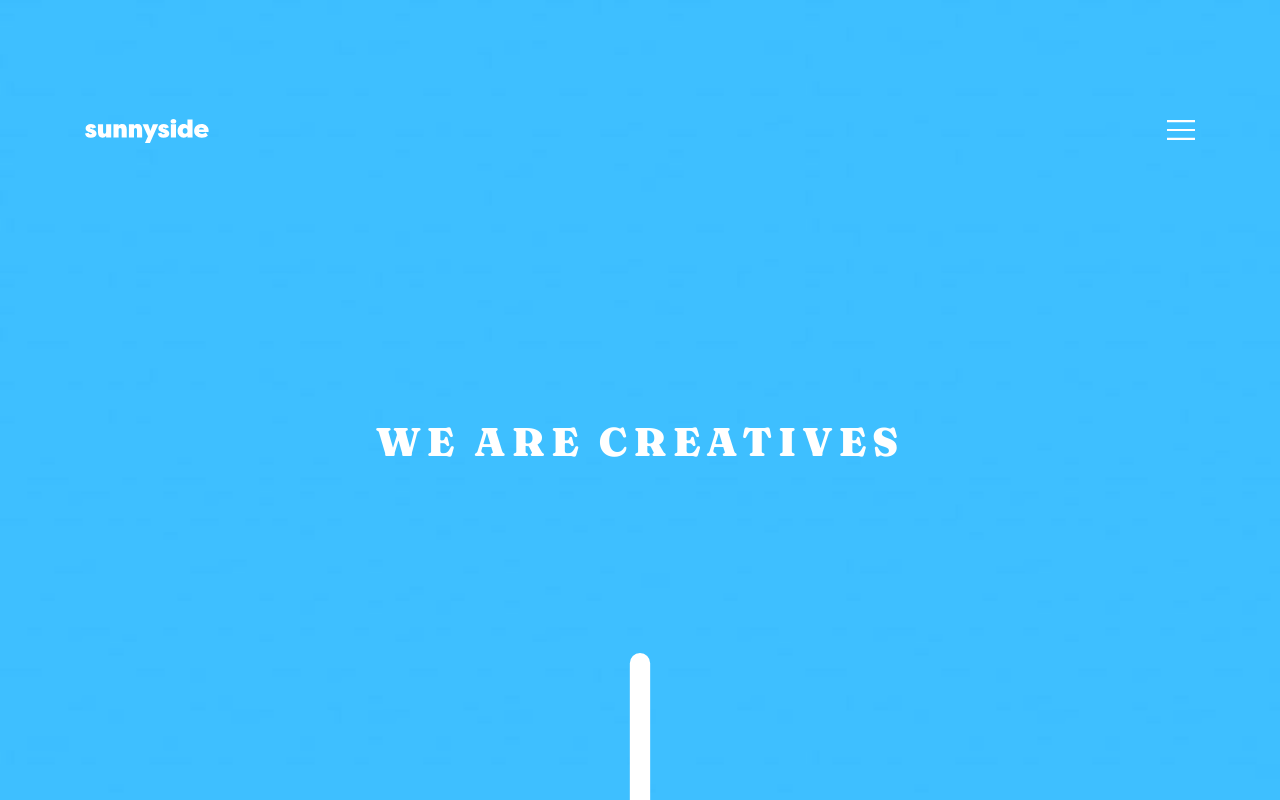
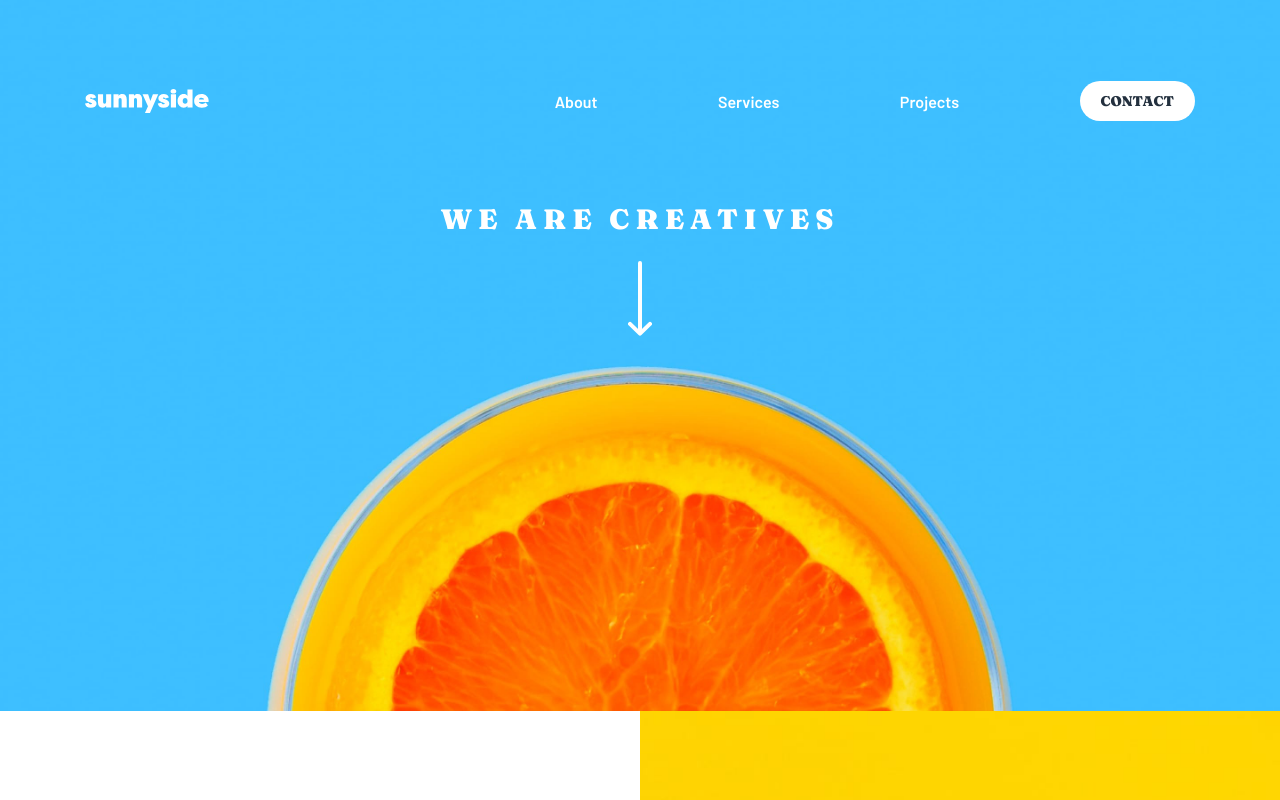
Before and after one commit to ashleylhayes/sunnyside-agency, a React (Create React App) app: page / in a window 1280 px wide. Shown: the top 800 px of the page. Built offline with nearby package versions, Linux system fonts and the light colour scheme.

Commit message:
styled for tablet breakpoint

```diff
--- a/src/components/Header/Header.jsx
+++ b/src/components/Header/Header.jsx
@@ -17,6 +17,12 @@ function Header() {
             <div className='header'>
                 <nav className='header__menu-container'>
                     <img className='header__menu-logo' src={logo} alt='logo that reads sunnyside in white' />
+                    <ul className='header__menu-list'>
+                        <li className='header__menu-list-item'>About</li>
+                        <li className='header__menu-list-item'>Services</li>
+                        <li className='header__menu-list-item'>Projects</li>
+                        <li className='header__menu-list-item--contact'>CONTACT</li>
+                    </ul>
                     <button className='header__menu-button' onClick={handleToggle}>
                         <img className='header__menu' src={menuIcon} alt='white menu option with three horizontal lines' />
                     </button>
--- a/src/components/Header/header.scss
+++ b/src/components/Header/header.scss
@@ -6,24 +6,76 @@
     width: 100vw;
     height: 143.467vw;
 
+    @include tablet {
+        background: url('../../assets/images/desktop/image-header.jpg') no-repeat;
+        background-size: cover;
+        width: 100vw;
+        height: 55.556vw;
+    }
+
     &__menu-container {
         display: flex;
         justify-content: space-between;
+        align-items: center;
         padding: 9.333vw 6.667vw;
+
+        @include tablet {
+            padding: 6.333vw 6.667vw;
+        }
     }
 
     &__menu {
         height: 20px;
         width: 28px;
 
+        @include tablet {
+            display: none;
+        }
+
         &-logo {
             height: 24px;
             width: 124px;
         }
 
+        &-list {
+            display: none;
+
+            @include tablet {
+                display: flex;
+                width: 50vw;
+                justify-content: space-between;
+                align-items: center;
+                list-style-type: none;
+            }
+
+            &-item {
+                font-family: 'Barlow';
+                color: $neutral-white;
+                font-size: 16px;
+
+                &--contact{
+                    font-family: 'Fraunces';
+                    font-weight: 800;
+                    font-size: 14px;
+                    color: $neutral-dark;
+                    background-color: $neutral-white;
+                    display: flex;
+                    align-items: center;
+                    justify-content: center;
+                    border-radius: 30px;
+                    height: 40px;
+                    width: 115px;
+                }
+            }
+        }
+
         &-button {
             background-color: transparent;
             border: none;
+
+            @include tablet {
+                display: none;
+            }
         }
 
         &-no-show {
@@ -95,10 +147,20 @@
         color: $neutral-white;
         text-align: center;
         margin: 12vw 9.333vw 14.667vw 9.333vw;
+
+        @include tablet {
+            font-size: 1.75rem;
+            margin: 0 0 25px 0;
+        }
     }
 
     &__arrow {
-        height: 30.25vw;
-        width: 9.5vw;
+        height: 114px;
+        width: 36px;
+
+        @include tablet {
+            height: 75px;
+            width: 24px;
+        }
     }
 }
--- a/src/components/Services/services.scss
+++ b/src/components/Services/services.scss
@@ -2,6 +2,10 @@
 
 .services {
     max-width: 100vw;
+
+    @include tablet {
+        display: flex;
+    }
 
     &__featured {
         width: 100vw;
@@ -10,12 +14,21 @@
         flex-direction: column;
         align-items: center;
 
+        @include tablet {
+            width: 50vw;
+            height: 80vw;
+        }
+
         &-title {
             font-family: 'Fraunces';
             font-weight: 800;
             font-size: 1.7rem;
             text-align: center;
             padding-top: 106.667vw;
+
+            @include tablet {
+                padding-top: 50vw;
+            }
         }
 
         &-blurb {
@@ -25,6 +38,10 @@
             margin-top: 25px;
             width: 90vw;
             line-height: 30px;
+
+            @include tablet {
+                width: 35vw;
+            }
         }
     }
 
--- a/src/components/Testimonials/testimonials.scss
+++ b/src/components/Testimonials/testimonials.scss
@@ -32,6 +32,10 @@
             text-align: center;
             margin: 35px 23px;
             line-height: 30px;
+
+            @include tablet {
+                margin: 35px 105px;
+            }
         }
 
         &-name {
```
